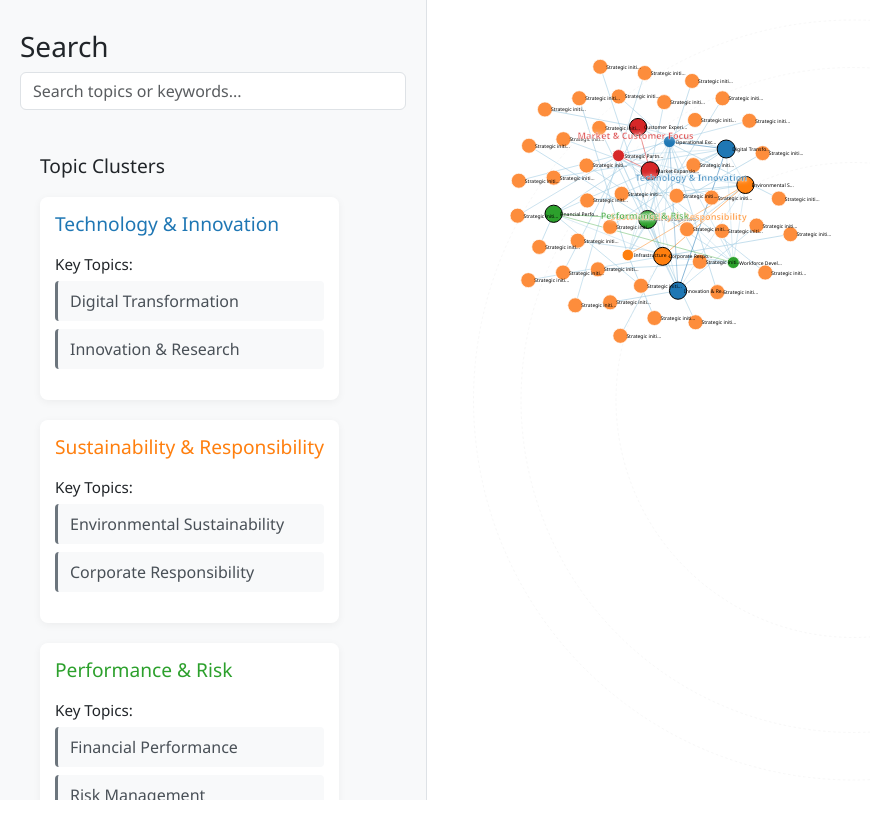
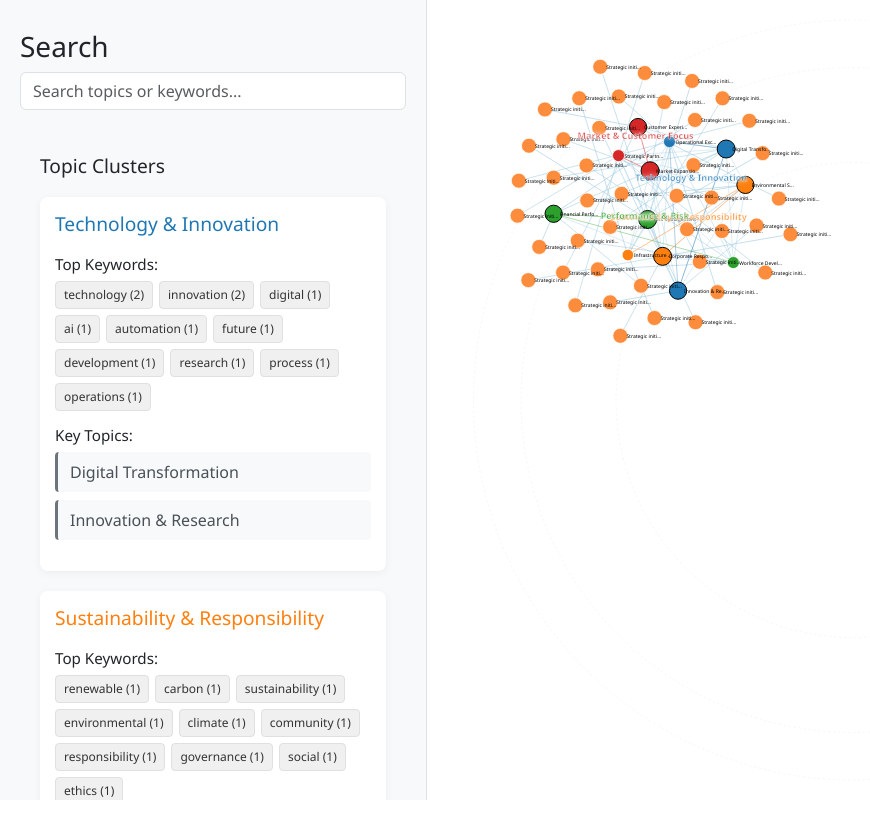
Before and after one commit to m6urns/kg-sv30, a Flask app: page / in a window 1280 px wide. Shown: the whole page, without its empty margins (0-870 px from the left). Run offline with Flask 2, Linux system fonts and the light colour scheme.

Commit message:
Add some keywords

```diff
--- a/static/css/styles.css
+++ b/static/css/styles.css
@@ -716,7 +751,97 @@ body {
 }
 
 .empty-connections {
-  color: #888;
+  color: #6c757d;
   font-style: italic;
-  padding: 8px 0;
+  padding: 8px 12px;
+  background-color: #f8f9fa;
+  border-radius: 4px;
+  font-size: 14px;
+  margin-bottom: 15px;
 }
+
+/* Cluster keywords styling */
+.cluster-keywords {
+  margin-bottom: 15px;
+}
+
+.keywords-list {
+  display: flex;
+  flex-wrap: wrap;
+  gap: 6px;
+  margin-top: 8px;
+}
+
+.keyword-tag {
+  background-color: #f0f0f0;
+  color: #333;
+  padding: 4px 8px;
+  border-radius: 4px;
+  font-size: 12px;
+  display: inline-block;
+  white-space: nowrap;
+  border: 1px solid #e0e0e0;
+  cursor: pointer;
+  transition: all 0.2s ease;
+  margin: 0;
+  font-family: inherit;
+}
+
+.keyword-tag:hover {
+  background-color: #e0e0e0;
+  border-color: #ccc;
+  box-shadow: 0 1px 3px rgba(0,0,0,0.1);
+}
+
+.keyword-tag:active {
+  background-color: #d8d8d8;
+  transform: translateY(1px);
+}
+
+/* Filtered nodes panel styling */
+.filtered-nodes-panel {
+  background-color: #f8f9fa;
+  flex-grow: 1;
+  position: relative;
+  display: flex;
+  flex-direction: column;
+  height: 100%;
+  overflow-y: auto;
+}
+
+.filtered-header {
+  margin-bottom: 15px;
+  padding-bottom: 10px;
+  border-bottom: 1px solid #dee2e6;
+}
+
+.keyword-back-button {
+  background-color: #f8f9fa;
+  border: 1px solid #dee2e6;
+  border-radius: 4px;
+  padding: 5px 10px;
+  cursor: pointer;
+  font-size: 14px;
+  transition: all 0.2s;
+  margin-bottom: 10px;
+}
+
+.keyword-back-button:hover {
+  background-color: #e9ecef;
+  border-color: #ced4da;
+}
+
+.filter-subtitle {
+  margin-top: -5px;
+  font-style: italic;
+  font-size: 14px;
+}
+
+.filter-summary {
+  font-size: 14px;
+  margin-bottom: 20px;
+  padding: 8px 12px;
+  background-color: #f8f9fa;
+  border-radius: 4px;
+  border-left: 3px solid #007bff;
+}
--- a/static/js/graph.js
+++ b/static/js/graph.js
@@ -81,6 +81,12 @@ function onGraphDataLoaded(data) {
  */
 async function setupClusters() {
   const communities = await fetchCommunities();
+
+  // Store communities in the global graphViz object for access by keyword filtering
+  if (window.graphViz) {
+    window.graphViz.communities = communities;
+  }
+
   setupClusterPanel(communities);
 }
 
--- a/static/js/modules/uiComponents.js
+++ b/static/js/modules/uiComponents.js
@@ -7,6 +7,7 @@ let _searchInput = null;
 let _clusterPanel = null;
 let _navigationPanel = null;
 let _clustersContainer = null;
+let _filteredNodesPanel = null; // Panel for displaying nodes filtered by keywords
 
 /**
  * Initialize UI components
@@ -22,6 +23,17 @@ export function initializeUI(searchResults, searchInput, clusterPanel) {
   // Get navigation panel and clusters container
   _navigationPanel = document.getElementById('navigation-panel');
   _clustersContainer = document.getElementById('clusters-container');
+
+  // Create filtered nodes panel - will be inserted in the same container as navigation panel
+  _filteredNodesPanel = document.createElement('div');
+  _filteredNodesPanel.id = 'filtered-nodes-panel';
+  _filteredNodesPanel.style.display = 'none';
+  _filteredNodesPanel.className = 'filtered-nodes-panel';
+
+  // Insert filtered nodes panel after navigation panel
+  if (_navigationPanel) {
+    _navigationPanel.parentNode.insertBefore(_filteredNodesPanel, _navigationPanel.nextSibling);
+  }
 
   // Initially hide the navigation panel
   if (_navigationPanel) {
@@ -184,7 +196,7 @@ export function displayNodeDetails(data, nodeViewHistory) {
   const nodeId = data.node.id;
   addToNodeViewHistory(nodeId);
 
-  // Show navigation panel, hide clusters panel
+  // Show navigation panel, hide clusters panel and filtered nodes panel
   if (_navigationPanel) {
     _navigationPanel.style.display = 'flex';
     _navigationPanel.style.height = '100%'; // Ensure it takes full height
@@ -192,6 +204,11 @@ export function displayNodeDetails(data, nodeViewHistory) {
 
   if (_clustersContainer) {
     _clustersContainer.style.display = 'none';
+  }
+
+  // Also hide the filtered nodes panel if coming from there
+  if (_filteredNodesPanel) {
+    _filteredNodesPanel.style.display = 'none';
   }
 
   // Get the content wrapper and navigation buttons container
@@ -207,7 +224,7 @@ export function displayNodeDetails(data, nodeViewHistory) {
     contentContainer.className = 'nav-padding-container';
     contentContainer.style.padding = '20px';
     // Add extra bottom padding to ensure content isn't hidden behind buttons
-    contentContainer.style.paddingBottom = '300px';
+    contentContainer.style.paddingBottom = '150px';
     contentWrapper.appendChild(contentContainer);
   }
 
@@ -288,9 +305,14 @@ export function displayNodeDetails(data, nodeViewHistory) {
   overviewButton.appendChild(homeIcon);
 
   overviewButton.onclick = () => {
-    // Hide navigation panel, show clusters panel
+    // Hide navigation panel and filtered nodes panel, show clusters panel
     if (_navigationPanel) {
       _navigationPanel.style.display = 'none';
+    }
+
+    // Also hide the filtered nodes panel if it exists
+    if (_filteredNodesPanel) {
+      _filteredNodesPanel.style.display = 'none';
     }
 
     if (_clustersContainer) {
@@ -328,37 +350,56 @@ export function displayNodeDetails(data, nodeViewHistory) {
  * @param {HTMLElement} contentWrapper - The content container
  */
 function displayTopicDetails(data, contentWrapper) {
-  // Show topic keywords
-  const keywords = document.createElement('p');
+  // Create overview section
+  const overviewSection = document.createElement('div');
+  overviewSection.className = 'node-info-section';
+
+  // Create metadata container
+  const metaContainer = document.createElement('div');
+  metaContainer.className = 'node-meta';
+
+  // Add keywords if available - only if theme is not part of a community (not collected)
+  if (data.node.keywords && data.node.keywords.length > 0 && !data.node.community_label) {
+    const keywords = document.createElement('div');
+    keywords.className = 'node-meta-item';
     keywords.innerHTML = '<strong>Keywords:</strong> ' +
-                      (data.node.keywords || []).join(', ');
-  contentWrapper.appendChild(keywords);
+                        data.node.keywords.join(', ');
+    metaContainer.appendChild(keywords);
+  }
 
-  // Show overview/description if available
+  // Add community/cluster if available
+  if (data.node.community_label) {
+    const community = document.createElement('div');
+    community.className = 'node-meta-item';
+    community.innerHTML = '<strong>Cluster:</strong> ' +
+                      data.node.community_label;
+    metaContainer.appendChild(community);
+  }
+
+  overviewSection.appendChild(metaContainer);
+
+  // Add description if available
   if (data.node.description || data.node.overview) {
     const description = document.createElement('p');
     description.className = 'node-description theme-description';
     description.textContent = data.node.overview || data.node.description;
-    contentWrapper.appendChild(description);
+    overviewSection.appendChild(description);
   }
 
-  // Show community
-  if (data.node.community_label) {
-    const community = document.createElement('p');
-    community.innerHTML = '<strong>Cluster:</strong> ' +
-                        data.node.community_label;
-    contentWrapper.appendChild(community);
-  }
+  contentWrapper.appendChild(overviewSection);
 
-  // Show related topics
+  // Create related topics section if there are any
   const relatedTopics = data.connections
     .filter(conn => conn.node.type === 'topic')
     .map(conn => conn.node);
 
   if (relatedTopics.length > 0) {
+    const topicsSection = document.createElement('div');
+    topicsSection.className = 'node-info-section';
+
     const topicsTitle = document.createElement('h3');
-    topicsTitle.textContent = 'Related Topics:';
-    contentWrapper.appendChild(topicsTitle);
+    topicsTitle.textContent = 'Related Themes';
+    topicsSection.appendChild(topicsTitle);
 
     const topicsList = document.createElement('ul');
     topicsList.className = 'hierarchy-list';
@@ -379,20 +420,25 @@ function displayTopicDetails(data, contentWrapper) {
       topicsList.appendChild(item);
     });
 
-    contentWrapper.appendChild(topicsList);
+    topicsSection.appendChild(topicsList);
+    contentWrapper.appendChild(topicsSection);
   }
 
-  // Show related documents (goals)
+  // Create related goals section
+  const goalsSection = document.createElement('div');
+  goalsSection.className = 'node-info-section';
+
   const docsTitle = document.createElement('h3');
-  docsTitle.textContent = 'Related Goals:';
-  contentWrapper.appendChild(docsTitle);
-
-  const docList = document.createElement('ul');
-  docList.className = 'hierarchy-list';
+  docsTitle.textContent = 'Related Goals';
+  goalsSection.appendChild(docsTitle);
 
   const relatedDocs = data.connections
     .filter(conn => conn.node.type === 'document')
     .map(conn => conn.node);
+
+  if (relatedDocs.length > 0) {
+    const docList = document.createElement('ul');
+    docList.className = 'hierarchy-list';
 
     relatedDocs.forEach(doc => {
       const item = document.createElement('li');
@@ -410,7 +456,16 @@ function displayTopicDetails(data, contentWrapper) {
       docList.appendChild(item);
     });
 
-  contentWrapper.appendChild(docList);
+    goalsSection.appendChild(docList);
+  } else {
+    // Show message if no goals
+    const noGoals = document.createElement('p');
+    noGoals.className = 'empty-connections';
+    noGoals.textContent = 'No goals associated with this theme';
+    goalsSection.appendChild(noGoals);
+  }
+
+  contentWrapper.appendChild(goalsSection);
 }
 
 /**
@@ -419,19 +474,23 @@ function displayTopicDetails(data, contentWrapper) {
  * @param {HTMLElement} contentWrapper - The content container
  */
 function displayDocumentWithStrategies(data, contentWrapper) {
-  // Show document text/description
-  const text = document.createElement('p');
-  text.textContent = data.node.text;
-  text.className = 'node-description goal-description';
-  contentWrapper.appendChild(text);
+  // Create overview section
+  const overviewSection = document.createElement('div');
+  overviewSection.className = 'node-info-section';
 
-  // Show related topic
+  // Note: We don't show the goal text since it's already in the title
+  // Instead, show some metadata like theme
+  const metaContainer = document.createElement('div');
+  metaContainer.className = 'node-meta';
+
+  // Find related topic/theme
   const topic = data.connections
     .find(conn => conn.node.type === 'topic' &&
                 (conn.relationship === 'belongs_to' || conn.relationship === 'part_of_theme'));
 
   if (topic) {
-    const topicInfo = document.createElement('p');
+    const topicInfo = document.createElement('div');
+    topicInfo.className = 'node-meta-item';
     topicInfo.innerHTML = '<strong>Theme:</strong> ';
 
     const link = document.createElement('a');
@@ -443,17 +502,36 @@ function displayDocumentWithStrategies(data, contentWrapper) {
     };
 
     topicInfo.appendChild(link);
-    contentWrapper.appendChild(topicInfo);
+    metaContainer.appendChild(topicInfo);
   }
 
-  // Show strategies
+  // Add metadata to the overview section
+  overviewSection.appendChild(metaContainer);
+
+  // Add goal description if different from label
+  if (data.node.text && data.node.text !== data.node.label) {
+    const text = document.createElement('p');
+    text.textContent = data.node.text;
+    text.className = 'node-description goal-description';
+    overviewSection.appendChild(text);
+  }
+
+  contentWrapper.appendChild(overviewSection);
+
+  // Create strategies section
+  const strategiesSection = document.createElement('div');
+  strategiesSection.className = 'node-info-section';
+
+  // Add strategies header
   const strategiesTitle = document.createElement('h3');
-  strategiesTitle.textContent = 'Strategies:';
-  contentWrapper.appendChild(strategiesTitle);
+  strategiesTitle.textContent = 'Strategies';
+  strategiesSection.appendChild(strategiesTitle);
 
+  // Create strategies list
   const strategiesList = document.createElement('ul');
   strategiesList.className = 'hierarchy-list';
 
+  if (data.node.strategy_entries && data.node.strategy_entries.length > 0) {
     data.node.strategy_entries.forEach(strategy => {
       const item = document.createElement('li');
       item.className = 'strategy-item';
@@ -482,8 +560,16 @@ function displayDocumentWithStrategies(data, contentWrapper) {
       item.appendChild(link);
       strategiesList.appendChild(item);
     });
+  } else {
+    // Show message if no strategies
+    const noStrategies = document.createElement('p');
+    noStrategies.className = 'empty-connections';
+    noStrategies.textContent = 'No strategies found for this goal';
+    strategiesSection.appendChild(noStrategies);
+  }
 
-  contentWrapper.appendChild(strategiesList);
+  strategiesSection.appendChild(strategiesList);
+  contentWrapper.appendChild(strategiesSection);
 }
 
 /**
@@ -492,31 +578,30 @@ function displayDocumentWithStrategies(data, contentWrapper) {
  * @param {HTMLElement} contentWrapper - The content container
  */
 function displayStrategyDetails(data, contentWrapper) {
-  // Show strategy section number if available
+  // Create overview section
+  const overviewSection = document.createElement('div');
+  overviewSection.className = 'node-info-section';
+
+  // Create metadata container
+  const metaContainer = document.createElement('div');
+  metaContainer.className = 'node-meta';
+
+  // Show section number if available
   if (data.node.section_number) {
-    const sectionNumber = document.createElement('div');
-    sectionNumber.className = 'strategy-section-number';
-    sectionNumber.textContent = data.node.section_number;
-    contentWrapper.appendChild(sectionNumber);
+    const sectionInfo = document.createElement('div');
+    sectionInfo.className = 'node-meta-item';
+    sectionInfo.innerHTML = '<strong>Section:</strong> ' + data.node.section_number;
+    metaContainer.appendChild(sectionInfo);
   }
 
-  // Show strategy text
-  const text = document.createElement('p');
-  text.textContent = data.node.text;
-  text.className = 'node-description strategy-description';
-  contentWrapper.appendChild(text);
-
-  // Show relationships container
-  const relationshipsContainer = document.createElement('div');
-  relationshipsContainer.className = 'strategy-relationships';
-
-  // Show parent goal
+  // Show parent goal if available
   const goal = data.connections
     .find(conn => conn.node.type === 'document' &&
                 (conn.relationship === 'part_of_goal'));
 
   if (goal) {
-    const goalInfo = document.createElement('p');
+    const goalInfo = document.createElement('div');
+    goalInfo.className = 'node-meta-item';
     goalInfo.innerHTML = '<strong>Goal:</strong> ';
 
     const link = document.createElement('a');
@@ -528,15 +613,16 @@ function displayStrategyDetails(data, contentWrapper) {
     };
 
     goalInfo.appendChild(link);
-    relationshipsContainer.appendChild(goalInfo);
+    metaContainer.appendChild(goalInfo);
   }
 
-  // Show theme (if available through connections)
+  // Show theme if available
   const theme = data.connections
     .find(conn => conn.node.type === 'topic');
 
   if (theme) {
-    const themeInfo = document.createElement('p');
+    const themeInfo = document.createElement('div');
+    themeInfo.className = 'node-meta-item';
     themeInfo.innerHTML = '<strong>Theme:</strong> ';
 
     const link = document.createElement('a');
@@ -548,20 +634,34 @@ function displayStrategyDetails(data, contentWrapper) {
     };
 
     themeInfo.appendChild(link);
-    relationshipsContainer.appendChild(themeInfo);
+    metaContainer.appendChild(themeInfo);
   }
 
-  contentWrapper.appendChild(relationshipsContainer);
+  overviewSection.appendChild(metaContainer);
 
-  // Display similar strategies if available
+  // Show strategy text
+  const text = document.createElement('p');
+  text.textContent = data.node.text;
+  text.className = 'node-description strategy-description';
+  overviewSection.appendChild(text);
+
+  contentWrapper.appendChild(overviewSection);
+
+  // Display similar strategies section if available
   if (data.node.connections && data.node.connections.length > 0) {
-    // First check if there are any similar strategies (strategy-to-strategy connections)
+    // Check if there are any similar strategies
     const similarStrategies = data.node.connections.filter(conn =>
       conn.node_type === 'strategy' ||
       (conn.relationship && conn.relationship.includes('similar')));
 
     if (similarStrategies.length > 0) {
-      displaySimilarStrategies(data.node, contentWrapper);
+      const similarSection = document.createElement('div');
+      similarSection.className = 'node-info-section';
+
+      // We'll append the similar strategies to this section
+      displaySimilarStrategies(data.node, similarSection);
+
+      contentWrapper.appendChild(similarSection);
     }
   }
 }
@@ -688,10 +788,12 @@ function displaySimilarStrategies(strategyNode, container) {
       if (connection.theme_title) contextText.push(connection.theme_title);
       if (connection.goal_title) contextText.push(connection.goal_title);
 
+      if (contextText.length > 0) {
         const contextInfo = document.createElement('small');
         contextInfo.className = 'item-context';
         contextInfo.textContent = contextText.join(' | ');
         item.appendChild(contextInfo);
+      }
     }
 
     strategiesList.appendChild(item);
@@ -701,15 +803,202 @@ function displaySimilarStrategies(strategyNode, container) {
 
   // Add extra spacer div to ensure all content is visible
   const spacer = document.createElement('div');
-  spacer.style.height = '100px';
+  spacer.style.height = '50px';
   spacer.style.width = '100%';
   container.appendChild(spacer);
 }
 
 /**
- * Set up the cluster panel showing communities and topics
- * @param {Array} communities - Communities data
+ * Extract the top 10 keywords from a community by aggregating all topic keywords
+ * @param {Object} community - Community data with topics
+ * @returns {Array} - Array of [keyword, count] pairs for top 10 keywords
  */
+function extractTopKeywords(community) {
+  if (!community.topics || community.topics.length === 0) {
+    return [];
+  }
+
+  // Collect all keywords from all topics in this community
+  const keywordCounts = {};
+
+  // Count occurrences of each keyword
+  community.topics.forEach(topic => {
+    if (topic.keywords && topic.keywords.length > 0) {
+      topic.keywords.forEach(keyword => {
+        if (!keywordCounts[keyword]) {
+          keywordCounts[keyword] = 0;
+        }
+        keywordCounts[keyword]++;
+      });
+    }
+  });
+
+  // Convert to array of [keyword, count] pairs and sort
+  const keywordPairs = Object.entries(keywordCounts);
+  keywordPairs.sort((a, b) => b[1] - a[1]); // Sort by count descending
+
+  // Return top 10 keywords with their counts (or all if less than 10)
+  return keywordPairs.slice(0, 10);
+}
+
+/**
+ * Filter nodes by a specific keyword and display them in the left-hand panel
+ * @param {string} keyword - The keyword to filter by
+ * @param {string|number} communityId - The ID of the community the keyword is from
+ */
+function filterNodesByKeyword(keyword, communityId) {
+  if (!_filteredNodesPanel || !window.graphViz || !window.graphViz.nodes) return;
+
+  // Hide both navigation panel and clusters container
+  if (_navigationPanel) _navigationPanel.style.display = 'none';
+  if (_clustersContainer) _clustersContainer.style.display = 'none';
+
+  // Show filtered nodes panel
+  _filteredNodesPanel.style.display = 'flex';
+  _filteredNodesPanel.style.height = '100%';
+
+  // Clear previous content
+  _filteredNodesPanel.innerHTML = '';
+
+  // Create content container with padding
+  const contentContainer = document.createElement('div');
+  contentContainer.className = 'nav-padding-container';
+  contentContainer.style.padding = '20px';
+  contentContainer.style.paddingBottom = '150px';
+  _filteredNodesPanel.appendChild(contentContainer);
+
+  // Create header with filter information
+  const header = document.createElement('div');
+  header.className = 'filtered-header';
+
+  // Create back button to return to clusters view
+  const backButton = document.createElement('button');
+  backButton.className = 'keyword-back-button';
+  backButton.innerHTML = '&larr; Back to Clusters';
+  backButton.addEventListener('click', () => {
+    // Hide filtered panel and navigation panel, show clusters
+    _filteredNodesPanel.style.display = 'none';
+
+    if (_navigationPanel) {
+      _navigationPanel.style.display = 'none';
+    }
+
+    _clustersContainer.style.display = 'flex';
+    _clustersContainer.style.height = '100%';
+
+    // Reset scroll position to the top
+    if (_clusterPanel) _clusterPanel.scrollTop = 0;
+  });
+  header.appendChild(backButton);
+
+  // Create title showing what we're filtering by
+  const title = document.createElement('h3');
+  title.textContent = `Nodes containing "${keyword}"`;
+  title.style.marginTop = '10px';
+  header.appendChild(title);
+
+  // Add subtitle showing the community
+  const community = window.graphViz.communities.find(c => c.id === communityId);
+  if (community) {
+    const subtitle = document.createElement('p');
+    subtitle.className = 'filter-subtitle';
+    subtitle.textContent = `From cluster: ${community.label || communityId}`;
+    if (window.graphViz.colorScale) {
+      subtitle.style.color = window.graphViz.colorScale(communityId);
+    }
+    header.appendChild(subtitle);
+  }
+
+  contentContainer.appendChild(header);
+
+  // Filter the nodes to find those with the keyword
+  const filteredNodes = window.graphViz.nodes.filter(node => {
+    // Check if node has keywords and if our target keyword is in there
+    if (node.keywords && Array.isArray(node.keywords)) {
+      return node.keywords.includes(keyword);
+    }
+    // Also check in content/text fields for the keyword
+    if (node.text && typeof node.text === 'string') {
+      return node.text.toLowerCase().includes(keyword.toLowerCase());
+    }
+    if (node.content && typeof node.content === 'string') {
+      return node.content.toLowerCase().includes(keyword.toLowerCase());
+    }
+    return false;
+  });
+
+  // Group the filtered nodes by type (theme, goal, strategy)
+  const groupedNodes = {
+    topic: [], // Themes
+    document: [], // Goals
+    strategy: [] // Strategies
+  };
+
+  filteredNodes.forEach(node => {
+    if (groupedNodes[node.type]) {
+      groupedNodes[node.type].push(node);
+    }
+  });
+
+  // Create sections for each node type
+  const types = [
+    { key: 'topic', label: 'Themes', className: 'theme-item' },
+    { key: 'document', label: 'Goals', className: 'goal-item' },
+    { key: 'strategy', label: 'Strategies', className: 'strategy-item' }
+  ];
+
+  types.forEach(type => {
+    const nodes = groupedNodes[type.key];
+
+    if (nodes.length > 0) {
+      // Create section for this node type
+      const section = document.createElement('div');
+      section.className = 'node-info-section';
+
+      const sectionTitle = document.createElement('h3');
+      sectionTitle.textContent = type.label;
+      section.appendChild(sectionTitle);
+
+      // Create list of nodes
+      const nodesList = document.createElement('ul');
+      nodesList.className = 'hierarchy-list';
+
+      nodes.forEach(node => {
+        const item = document.createElement('li');
+        item.className = type.className;
+
+        const link = document.createElement('a');
+        link.textContent = node.label;
+        link.href = '#';
+        link.onclick = (e) => {
+          e.preventDefault();
+          focusOnNode(node.id);
+        };
+
+        item.appendChild(link);
+        nodesList.appendChild(item);
+      });
+
+      section.appendChild(nodesList);
+      contentContainer.appendChild(section);
+    }
+  });
+
+  // If no nodes were found, show a message
+  if (filteredNodes.length === 0) {
+    const emptyMessage = document.createElement('p');
+    emptyMessage.className = 'empty-connections';
+    emptyMessage.textContent = `No nodes found containing "${keyword}"`;
+    contentContainer.appendChild(emptyMessage);
+  } else {
+    // Add summary text
+    const summary = document.createElement('p');
+    summary.className = 'filter-summary';
+    summary.textContent = `Found ${filteredNodes.length} nodes containing "${keyword}"`;
+    contentContainer.insertBefore(summary, contentContainer.children[1]);
+  }
+}
+
 export function setupClusterPanel(communities) {
   if (!_clusterPanel) return;
 
@@ -745,6 +1034,38 @@ export function setupClusterPanel(communities) {
     }
     section.appendChild(header);
 
+    // Add top keywords for this cluster if available
+    const topKeywords = extractTopKeywords(community);
+    if (topKeywords && topKeywords.length > 0) {
+      const keywordsContainer = document.createElement('div');
+      keywordsContainer.className = 'cluster-keywords';
+
+      const keywordsTitle = document.createElement('h4');
+      keywordsTitle.textContent = 'Top Keywords:';
+      keywordsContainer.appendChild(keywordsTitle);
+
+      const keywordsList = document.createElement('div');
+      keywordsList.className = 'keywords-list';
+
+      topKeywords.forEach(pair => {
+        const [keyword, count] = pair;
+        const keywordTag = document.createElement('button');
+        keywordTag.className = 'keyword-tag';
+        keywordTag.textContent = `${keyword} (${count})`;
+        keywordTag.title = `Click to show nodes containing "${keyword}"`;
+
+        // Add click event to filter nodes by this keyword
+        keywordTag.addEventListener('click', () => {
+          filterNodesByKeyword(keyword, community.id);
+        });
+
+        keywordsList.appendChild(keywordTag);
+      });
+
+      keywordsContainer.appendChild(keywordsList);
+      section.appendChild(keywordsContainer);
+    }
+
     // Create entry points list for central topics
     if (community.central_topics && community.central_topics.length > 0) {
       const entriesTitle = document.createElement('h4');
```
Also changed, not shown: other parts of static/css/styles.css (+38 -3 lines). Lines whose indentation alone changed are shown as unchanged.
